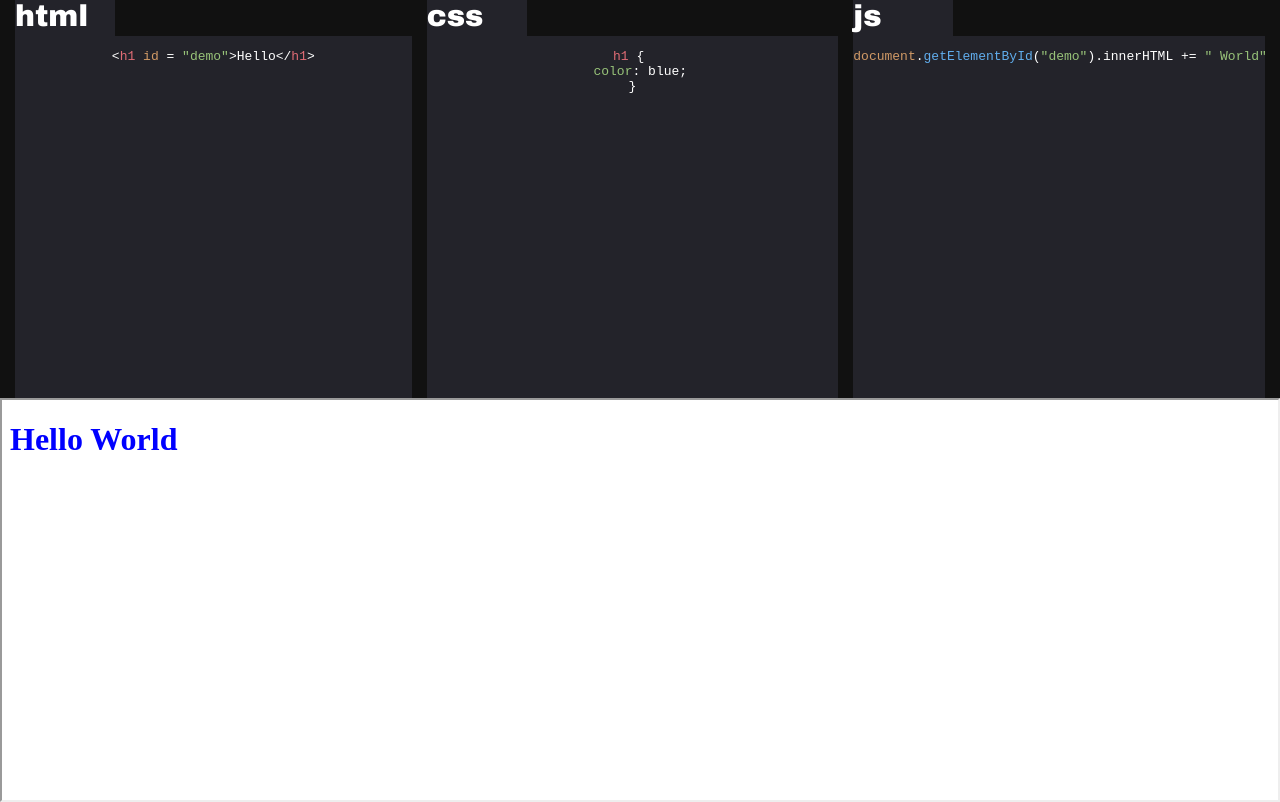
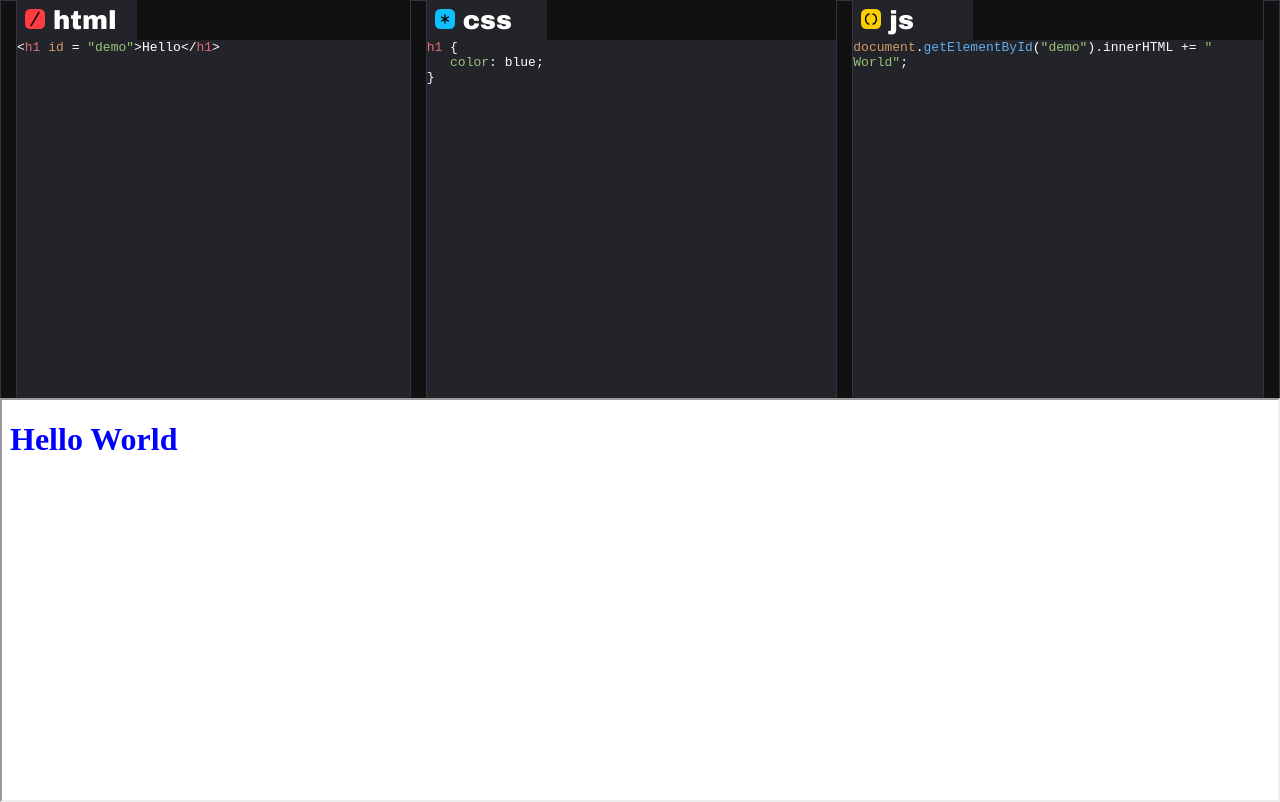
Before and after one commit to Raphael-Shalem/codepen_react, a React (Vite) app: page / in a window 1280 px wide. Built offline with nearby package versions, Linux system fonts and the light colour scheme.

Commit message:
add svg icons to texteditor titles

```diff
--- a/src/app/resultDisplay/index.tsx
+++ b/src/app/resultDisplay/index.tsx
@@ -17,7 +17,7 @@ import { useMemo } from 'react';
       },
       iframe: {
           flex:  1,
-          width: '100%'
+          width: '100%',
       }
 
   }))
--- a/src/app/textEditorsContainer/editorUnit/HighLightedCode.tsx
+++ b/src/app/textEditorsContainer/editorUnit/HighLightedCode.tsx
@@ -8,19 +8,47 @@ import css from 'highlight.js/lib/languages/css';
 import javascript from 'highlight.js/lib/languages/javascript';
 import 'highlight.js/styles/atom-one-dark.css';
 import { TeditorVariant } from 'types';
+import { getCaretCharacterOffsetWithin } from './functions/getCaretCharacterOffsetWithin';
+import { setCaretPosition } from './functions/setCaretPosition';
+import { makeStyles } from 'makeStyles';
 
 hljs.registerLanguage('html', xml);
 hljs.registerLanguage('css', css);
 hljs.registerLanguage('js', javascript);
+
+
+const useStyles = makeStyles ()((theme) => ({
+    pre: {
+      textAlign: 'left',
+      margin: 0,
+      padding: 0,
+      border: "none",
+      whiteSpace: "pre-wrap",
+      overflowWrap: "break-word",
+      boxSizing: "border-box",
+      height: '100%',
+      width: '100%',
+      color: '#FFF',
+      overflowY: 'scroll',
+      backgroundColor: theme.darkGrey,
+      cursor: "text"
+    },
+    code: {
+      outline: 'none'
+    }
+}))
+
 
 interface IHighLightedCodeProps {
   variant: TeditorVariant;
 }
 
 const HighLightedCode: React.FC<IHighLightedCodeProps> = ({ variant }) => {
+
+  const { classes } = useStyles();
   const { sandBoxCode, updateSandBox } = useStore().sandBoxStore;
   const codeObject = toJS(sandBoxCode);
-  const testRef = useRef<HTMLPreElement | null>(null);
+  const textRef = useRef<HTMLPreElement | null>(null);
   const [innerHtml, setInnerHtml] = useState<string>('');
 
   useEffect(() => {
@@ -28,57 +56,10 @@ const HighLightedCode: React.FC<IHighLightedCodeProps> = ({ variant }) => {
     setInnerHtml(highlightedJS);
   }, [codeObject, variant]);
 
-  const getCaretCharacterOffsetWithin = (element: HTMLElement): number => {
-    let caretOffset = 0;
-    const doc = element.ownerDocument;
-    const win = doc.defaultView || (doc as any).parentWindow;
-    const sel = win.getSelection();
-    if (sel && sel.rangeCount > 0) {
-      const range = sel.getRangeAt(0);
-      const preCaretRange = range.cloneRange();
-      preCaretRange.selectNodeContents(element);
-      preCaretRange.setEnd(range.endContainer, range.endOffset);
-      caretOffset = preCaretRange.toString().length;
-    }
-    return caretOffset;
-  };
-
-  const setCaretPosition = (element: HTMLElement, offset: number) => {
-    const doc = element.ownerDocument;
-    const win = doc.defaultView || (doc as any).parentWindow;
-    const range = doc.createRange();
-    const sel = win.getSelection();
-
-    let charCount = 0;
-
-    const traverseNodes = (node: Node): boolean => {
-      if (node.nodeType === Node.TEXT_NODE) {
-        const textLength = node.textContent?.length || 0;
-        if (charCount + textLength >= offset) {
-          range.setStart(node, offset - charCount);
-          range.collapse(true);
-          sel?.removeAllRanges();
-          sel?.addRange(range);
-          return true;
-        }
-        charCount += textLength;
-      } else {
-        for (let i = 0; i < node.childNodes.length; i++) {
-          if (traverseNodes(node.childNodes[i])) {
-            return true;
-          }
-        }
-      }
-      return false;
-    };
-
-    traverseNodes(element);
-  };
-
   const handleChange = action(() => {
-    if (testRef.current) {
-      const caretPosition = getCaretCharacterOffsetWithin(testRef.current);
-      const myText = testRef.current.textContent || '';
+    if (textRef.current) {
+      const caretPosition = getCaretCharacterOffsetWithin(textRef.current);
+      const myText = textRef.current.textContent || '';
       const userInputObject = { [variant]: myText };
       updateSandBox(userInputObject);
 
@@ -87,20 +68,23 @@ const HighLightedCode: React.FC<IHighLightedCodeProps> = ({ variant }) => {
       setInnerHtml(newHighlightedJS);
 
       setTimeout(() => {
-        if (testRef.current) {
-          setCaretPosition(testRef.current, caretPosition);
+        if (textRef.current) {
+          setCaretPosition(textRef.current, caretPosition);
         }
       }, 0);
     }
   });
 
   return (
-    <pre ref={testRef}>
+    <pre
+      className={ classes.pre }
+      ref = { textRef }
+    >
       <code
-        style={{ outline: 'none' }}
+        className={ classes.code }
         dangerouslySetInnerHTML={{ __html: innerHtml }}
         contentEditable="true"
-        onInput={handleChange}
+        onInput = { handleChange }
       />
     </pre>
   );
--- /dev/null
+++ b/src/app/textEditorsContainer/editorUnit/TitleComponent.tsx
@@ -0,0 +1,81 @@
+import { useStore } from 'context/rootStore';
+import { makeStyles } from 'makeStyles';
+import { toJS } from 'mobx';
+import { TeditorVariant } from 'types';
+import { maxTitleHeight } from 'myConstants';
+import useStyle from './hooks/useStyle';
+import { observer } from 'mobx-react';
+
+
+const svgIcons = {
+   html: {
+      path: "M10.97 2.29a.563.563 0 0 0-.495-.29.572.572 0 0 0-.488.277l-5.905 9.86a.565.565 0 0 0-.007.574c.102.18.287.289.495.289a.572.572 0 0 0 .488-.277l5.905-9.86a.565.565 0 0 0 .007-.574",
+      fill: "#FF3C41"
+   },
+   css: {
+      path: "M8 8.366l1.845 1.065a.507.507 0 0 0 .686-.181.507.507 0 0 0-.186-.685L8.5 7.5l1.845-1.065a.507.507 0 0 0 .186-.685.507.507 0 0 0-.686-.181L8 6.634v-2.13A.507.507 0 0 0 7.5 4c-.268 0-.5.225-.5.503v2.131L5.155 5.569a.507.507 0 0 0-.686.181.507.507 0 0 0 .186.685L6.5 7.5 4.655 8.565a.507.507 0 0 0-.186.685c.134.232.445.32.686.181L7 8.366v2.13c0 .271.224.504.5.504.268 0 .5-.225.5-.503V8.366z",
+      fill: "#0EBEFF"
+   },
+   js: {
+      path: "M6.554 3.705c0 .267-.19.496-.452.543-1.2.217-2.12 1.61-2.12 3.275 0 1.665.92 3.057 2.12 3.274a.554.554 0 0 1-.205 1.087c-1.733-.322-3.022-2.175-3.022-4.361 0-2.187 1.289-4.04 3.022-4.362a.554.554 0 0 1 .657.544zm1.892 0c0-.347.316-.607.657-.544 1.733.322 3.022 2.175 3.022 4.362 0 2.186-1.289 4.04-3.022 4.361a.554.554 0 0 1-.205-1.087c1.2-.217 2.12-1.61 2.12-3.274 0-1.665-.92-3.058-2.12-3.275a.551.551 0 0 1-.452-.543z",
+      fill: "#FCD000"
+   }
+}
+
+
+const useStyles = makeStyles ()(() => ({
+    titleContainer: {
+      width: '100%',
+      height: maxTitleHeight,
+    },
+    title: {
+       display: 'flex',
+       alignItems: 'center',
+       color: '#FFF',
+       textAlign: 'left',
+       width: 120,
+       transition: 'transform 0.3s, font 0.3s',
+    },
+    icon: {
+        marginLeft: 8,
+        marginRight: 8,
+    }
+}))
+
+interface IEditorProps {
+  variant: TeditorVariant
+}
+
+
+const TitleComponent: React.FC<IEditorProps> = ({ variant }) => {
+
+    const { classes } = useStyles();
+    const { dimentions } = useStore().dimentsionsStore
+    const dimentionsObject = toJS(dimentions);
+
+    const style = useStyle(dimentionsObject, `${ variant }Width`)
+
+    return (
+        <div className = { classes.titleContainer } >
+            <div
+              className = { classes.title }
+              style     = { style.title }
+            >
+              <span>
+                <svg
+                  viewBox="0 0 15 15"
+                  className={ classes.icon }
+                  style={ style.icon }
+                >
+                    <rect fill={ `${ svgIcons[variant]['fill'] }` } width="15" height="15" rx="4"></rect>
+                    <path d={ `${ svgIcons[variant]['path'] }` }></path>
+                </svg>
+              </span>
+              { variant }
+            </div>
+        </div>
+
+    )
+  }
+
+  export default observer(TitleComponent)
--- /dev/null
+++ b/src/app/textEditorsContainer/editorUnit/functions/getCaretCharacterOffsetWithin.ts
@@ -0,0 +1,14 @@
+export const getCaretCharacterOffsetWithin = (element: HTMLElement): number => {
+    let caretOffset = 0;
+    const doc = element.ownerDocument;
+    const win = doc.defaultView || (doc as any).parentWindow;
+    const sel = win.getSelection();
+    if (sel && sel.rangeCount > 0) {
+      const range = sel.getRangeAt(0);
+      const preCaretRange = range.cloneRange();
+      preCaretRange.selectNodeContents(element);
+      preCaretRange.setEnd(range.endContainer, range.endOffset);
+      caretOffset = preCaretRange.toString().length;
+    }
+    return caretOffset;
+};
--- /dev/null
+++ b/src/app/textEditorsContainer/editorUnit/functions/setCaretPosition.ts
@@ -0,0 +1,31 @@
+export const setCaretPosition = (element: HTMLElement, offset: number) => {
+    const doc = element.ownerDocument;
+    const win = doc.defaultView || (doc as any).parentWindow;
+    const range = doc.createRange();
+    const sel = win.getSelection();
+
+    let charCount = 0;
+
+    const traverseNodes = (node: Node): boolean => {
+      if (node.nodeType === Node.TEXT_NODE) {
+        const textLength = node.textContent?.length || 0;
+        if (charCount + textLength >= offset) {
+          range.setStart(node, offset - charCount);
+          range.collapse(true);
+          sel?.removeAllRanges();
+          sel?.addRange(range);
+          return true;
+        }
+        charCount += textLength;
+      } else {
+        for (let i = 0; i < node.childNodes.length; i++) {
+          if (traverseNodes(node.childNodes[i])) {
+            return true;
+          }
+        }
+      }
+      return false;
+    };
+
+    traverseNodes(element);
+  };
--- a/src/app/textEditorsContainer/editorUnit/useStyle.ts
+++ b/src/app/textEditorsContainer/editorUnit/hooks/useStyle.ts
@@ -1,4 +1,4 @@
-import { minEditorWidth } from "myConstants";
+import { maxTitleHeight, minEditorWidth } from "myConstants";
 import { theme } from "makeStyles";
 import { useMemo } from "react"
 import { Idimentions, TeditorWidthVariant } from "types"
@@ -10,12 +10,20 @@ const useStyle = (dimentionsObject: Idimentions, variant: TeditorWidthVariant) =
         const minimize = dimentionsObject[`${ variant }`] < 200;
 
         return{
+            root: {
+                maxWidth: `${dimentionsObject[variant]}px`,
+                minWidth: `${dimentionsObject[variant]}px`
+            },
             title: {
-                fontSize: minimize ? 14 : 30,
+                fontSize: minimize ? 14 : 26,
                 fontFamily: 'Archivo Black',
-                height: minimize ? minEditorWidth : 40,
-                transform: minimize ? `rotate(90deg) translate(45px, 57px)` : undefined,
+                height: minimize ? minEditorWidth : maxTitleHeight,
+                transform: minimize ? `rotate(90deg) translate(55px, 67px)` : undefined,
                 backgroundColor: minimize ? 'transparent' : theme.darkGrey,
+            },
+            icon: {
+                height: minimize ? 10 : 20,
+                width: minimize ? 10 : 20,
             }
         }
     },[dimentionsObject, variant])
--- a/src/app/textEditorsContainer/editorUnit/index.tsx
+++ b/src/app/textEditorsContainer/editorUnit/index.tsx
@@ -1,16 +1,14 @@
 import { useStore } from 'context/rootStore';
 import HighLightedCode from './HighLightedCode';
 import { makeStyles } from 'makeStyles';
-import { action, toJS } from 'mobx';
+import { toJS } from 'mobx';
 import { observer } from 'mobx-react';
 import { TeditorVariant } from 'types';
 import { useRef } from 'react';
 import { minEditorWidth } from 'myConstants';
 import useResize from 'hooks/useResize';
-import useStyle from './useStyle';
-//import hljs  from 'highlight.js/lib/core';
-//import javascript from 'highlight.js/lib/languages/javascript';
-
+import useStyle from './hooks/useStyle';
+import TitleComponent from './TitleComponent';
 
 const useStyles = makeStyles ()((theme) => ({
     root: {
@@ -23,27 +21,13 @@ const useStyles = makeStyles ()((theme) => ({
       flexFlow: 'column',
       minWidth: 0
     },
-    title: {
-       color: '#FFF',
-       textAlign: 'left',
-       width: 100,
-       transition: 'transform 0.3s, font 0.3s',
-    },
-    textareaLabel: {
-      borderTop: 'none',
-      marginTop: 0,
-      height: '100%',
-      resize: 'none',
-      outline: 0,
-      backgroundColor: theme.darkGrey,
-      color: '#FFF'
-    },
     resizeEl: {
       cursor:     "col-resize",
       height:     '100%',
       width:      minEditorWidth,
       minWidth:   minEditorWidth,
-      background: theme.black
+      background: theme.black,
+      border:     '1px solid #334'
     }
 }))
 
@@ -55,54 +39,30 @@ interface IEditorProps {
 const TextEditor: React.FC<IEditorProps> = ({ variant }) => {
 
     const { classes } = useStyles();
-    const { sandBoxCode, updateSandBox } = useStore().sandBoxStore
     const { dimentions } = useStore().dimentsionsStore
-
-    const codeObject = toJS(sandBoxCode);
     const dimentionsObject = toJS(dimentions);
-
-    const style = useStyle(dimentionsObject, `${ variant }Width`)
-
-
-    const handleChange = action((userInput: string) => {
-      const userInputObject = Object.fromEntries([[`${ variant }`, userInput]])
-      updateSandBox(userInputObject);
-    })
 
     const resizableRef = useRef<HTMLDivElement>(null);
     const handleMouseDown = useResize(resizableRef, variant)
+    const style = useStyle(dimentionsObject, `${ variant }Width`)
 
     return (
       <div
          className = { classes.root }
          ref       = { resizableRef }
-         style     = {{
-          maxWidth: `${dimentionsObject[`${ variant }Width`]}px`,
-          minWidth: `${dimentionsObject[`${ variant }Width`]}px`
-        }}
+         style     = { style.root }
       >
         {
           variant === 'html' &&
           <div className = { classes.resizeEl }/>
         }
         <div className = { classes.container } >
-            <div
-              className = { classes.title }
-              style     = { style.title }
-            >
-              { variant }
-            </div>
-            <div className = { classes.textareaLabel }>
-              <HighLightedCode variant = { variant }/>
-            </div>
-            {/* <textarea
-              value     = { `${ codeObject[`${ variant }`] }` }
-              onChange  = { (e) => handleChange(e.target.value) }
-            /> */}
+            <TitleComponent variant = { variant }/>
+            <HighLightedCode variant = { variant }/>
         </div>
         <div
             className = { classes.resizeEl }
-            onMouseDown = { () => { handleMouseDown() }}
+            onMouseDown = { handleMouseDown }
         />
       </div>
     )
--- a/src/myConstants.ts
+++ b/src/myConstants.ts
@@ -1 +1,3 @@
 export const minEditorWidth = 15;
+
+export const maxTitleHeight = 40;
```
